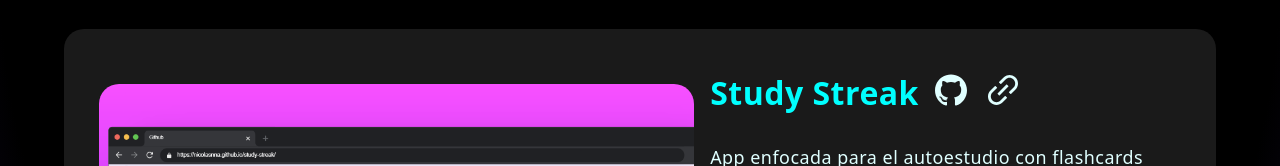
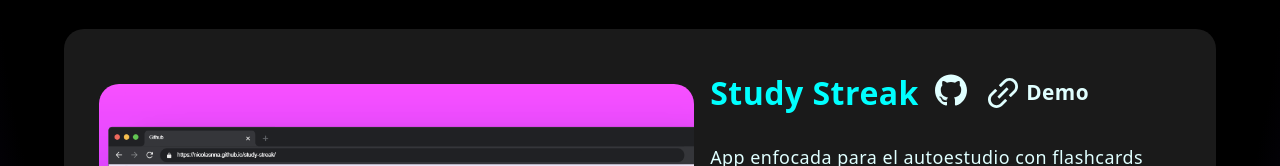
Before and after one commit to nicolasnna/porfolio-web-react, a React (Vite) app: page /projects in a window 1280 px wide. Shown: the part 179-345 px from the top of the page. Built offline with nearby package versions, Linux system fonts and the light colour scheme; a web font is replaced by a local one.

Commit message:
fix: :lipstick: Actualiza la versión de brace-expansion a 1.1.12 y añade clase linkDemo para enlaces en ItemProject

```diff
--- a/src/components/Item/ItemProject.css
+++ b/src/components/Item/ItemProject.css
@@ -25,6 +25,19 @@
   gap: 1em;
 }
 
+.linkDemo{
+  display: flex;
+  justify-content: center;
+  align-items: center;
+  gap: 0.2rem;
+  user-select: none;
+  font-weight: bold;
+
+  :hover {
+    color: grey
+  }
+}
+
 @media only screen and (max-width: 768px) {
   .itemProject {
     display: flex;
--- a/src/components/Item/ItemProject.jsx
+++ b/src/components/Item/ItemProject.jsx
@@ -31,8 +31,9 @@ export default function ItemProject({ project }) {
               <Github width="2em" height="2em" />
             </a>
             {project.deployUrl && (
-              <a href={project.deployUrl} target="_blank">
+              <a href={project.deployUrl} target="_blank" className="linkDemo">
                 <Link width="2.5em" />
+                <span style={{ fontSize: "1.3rem" }}>Demo</span>
               </a>
             )}
           </Stack>
```
Also changed, not shown: 1 other file (tests, documents, lock files or other folders).
